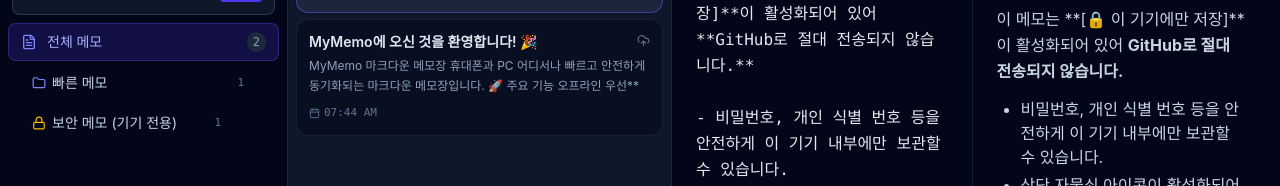
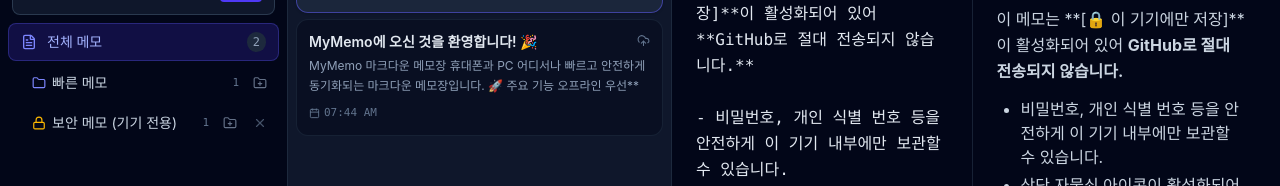
Before and after one commit to unrimit7/MyMemo-App, a React (Vite) app: page / in a window 1280 px wide. Both pictures are taken after a click on the button "메인 추가". Shown: the part 243-429 px from the top of the page. Built offline with nearby package versions, Linux system fonts and the light colour scheme.

Commit message:
Make subfolder creation buttons always visible on folders and in header

```diff
--- a/src/App.tsx
+++ b/src/App.tsx
@@ -43,6 +43,7 @@
   // 모바일 화면 뷰 모드 ('list' 또는 'editor')
   const [mobileScreen, setMobileScreen] = useState<'list' | 'editor'>('list');
   const [deferredPrompt, setDeferredPrompt] = useState<any>(null);
+  const [externalAddTarget, setExternalAddTarget] = useState<{ parentId: string | null; key: number } | null>(null);
 
   // 삭제 확인 모달 상태
   const [deleteConfirm, setDeleteConfirm] = useState<DeleteConfirmState>({
@@ -387,6 +388,7 @@
         onCloseMobile={() => setIsSidebarOpenMobile(false)}
         canInstall={!!deferredPrompt}
         onInstallApp={handleInstallApp}
+        externalAddTarget={externalAddTarget}
       />
 
       {/* 2단: 메모 목록 (소주제 목록) */}
@@ -403,6 +405,10 @@
           onCreateNote={handleCreateNote}
           onDeleteNote={requestDeleteNote}
           onOpenSidebar={() => setIsSidebarOpenMobile(true)}
+          onRequestCreateSubfolder={(parentId) => {
+            setExternalAddTarget({ parentId, key: Date.now() });
+            setIsSidebarOpenMobile(true);
+          }}
         />
       </div>
 
--- a/src/components/NoteList.tsx
+++ b/src/components/NoteList.tsx
@@ -9,7 +9,8 @@
   CloudCheck,
   CloudUpload,
   Calendar,
-  Trash2
+  Trash2,
+  FolderPlus
 } from 'lucide-react';
 
 interface NoteListProps {
@@ -21,6 +22,7 @@
   onCreateNote: () => void;
   onDeleteNote: (id: string) => void;
   onOpenSidebar: () => void;
+  onRequestCreateSubfolder?: (parentId: string) => void;
 }
 
 export const NoteList: React.FC<NoteListProps> = ({
@@ -32,6 +34,7 @@
   onCreateNote,
   onDeleteNote,
   onOpenSidebar,
+  onRequestCreateSubfolder,
 }) => {
   const [searchQuery, setSearchQuery] = useState('');
 
@@ -98,13 +101,26 @@
           </div>
         </div>
 
+        <div className="flex items-center gap-1.5 shrink-0">
+          {currentProject && onRequestCreateSubfolder && (
+            <button
+              onClick={() => onRequestCreateSubfolder(currentProject.id)}
+              className="flex items-center gap-1 px-2.5 py-1.5 bg-slate-800 hover:bg-slate-750 text-indigo-300 border border-slate-700/80 rounded-lg text-xs font-semibold shadow-sm transition-all active:scale-95"
+              title={`${currentProject.name}의 하위 폴더 생성`}
+            >
+              <FolderPlus size={14} className="text-indigo-400" />
+              <span className="hidden sm:inline">하위 폴더</span>
+            </button>
+          )}
+
           <button
             onClick={onCreateNote}
-          className="flex items-center gap-1 px-3 py-1.5 bg-indigo-600 hover:bg-indigo-500 text-white rounded-lg text-xs font-semibold shadow-sm transition-all shrink-0 active:scale-95"
+            className="flex items-center gap-1 px-3 py-1.5 bg-indigo-600 hover:bg-indigo-500 text-white rounded-lg text-xs font-semibold shadow-sm transition-all active:scale-95"
           >
             <Plus size={15} />
             <span>새 메모</span>
           </button>
+        </div>
       </div>
 
       {/* 검색창 */}
--- a/src/components/Sidebar.tsx
+++ b/src/components/Sidebar.tsx
@@ -30,6 +30,7 @@
   onCloseMobile: () => void;
   onInstallApp?: () => void;
   canInstall?: boolean;
+  externalAddTarget?: { parentId: string | null; key: number } | null;
 }
 
 export const Sidebar: React.FC<SidebarProps> = ({
@@ -47,6 +48,7 @@
   onCloseMobile,
   onInstallApp,
   canInstall,
+  externalAddTarget,
 }) => {
   // 새 폴더 모달/인라인 상태: { parentId: string | null | undefined, isOpen: boolean }
   const [addingTarget, setAddingTarget] = useState<{ parentId: string | null; isOpen: boolean }>({
@@ -55,6 +57,15 @@
   });
   const [newProjectName, setNewProjectName] = useState('');
   const [newIsLocalOnly, setNewIsLocalOnly] = useState(false);
+
+  // 외부(NoteList)에서 하위 폴더 생성 트리거 시 폼 열기
+  React.useEffect(() => {
+    if (externalAddTarget) {
+      setAddingTarget({ parentId: externalAddTarget.parentId, isOpen: true });
+      const parent = projects.find((p) => p.id === externalAddTarget.parentId);
+      if (parent) setNewIsLocalOnly(parent.isLocalOnly);
+    }
+  }, [externalAddTarget, projects]);
 
   // 펼쳐진 폴더 ID 세트
   const [expandedFolders, setExpandedFolders] = useState<Set<string>>(new Set());
@@ -177,8 +188,8 @@
             </span>
           </button>
 
-          {/* 호버 액션: 하위 폴더 추가 (depth < 2일 때만) & 삭제 */}
-          <div className="flex items-center opacity-0 group-hover:opacity-100 transition-opacity gap-0.5">
+          {/* 상시 표시 액션: 하위 폴더 추가 (depth < 2일 때만) & 삭제 */}
+          <div className="flex items-center opacity-70 group-hover:opacity-100 transition-opacity gap-1 shrink-0">
             {canHaveSubfolder && (
               <button
                 type="button"
@@ -187,10 +198,10 @@
                   setAddingTarget({ parentId: project.id, isOpen: true });
                   setNewIsLocalOnly(project.isLocalOnly);
                 }}
-                className="p-1 text-slate-400 hover:text-indigo-300 hover:bg-slate-800 rounded"
-                title="하위 폴더 추가"
+                className="p-1.5 text-slate-400 hover:text-indigo-300 hover:bg-slate-700/60 rounded-md transition-colors"
+                title={`${project.name}의 하위 폴더 추가`}
               >
-                <FolderPlus size={13} />
+                <FolderPlus size={14} />
               </button>
             )}
 
@@ -201,10 +212,10 @@
                   e.stopPropagation();
                   onDeleteProject(project.id);
                 }}
-                className="p-1 text-slate-500 hover:text-rose-400 hover:bg-slate-800 rounded"
-                title="삭제"
+                className="p-1.5 text-slate-500 hover:text-rose-400 hover:bg-slate-700/60 rounded-md transition-colors"
+                title="폴더 삭제"
               >
-                <X size={13} />
+                <X size={14} />
               </button>
             )}
           </div>
```
Lines whose indentation alone changed are shown as unchanged.
